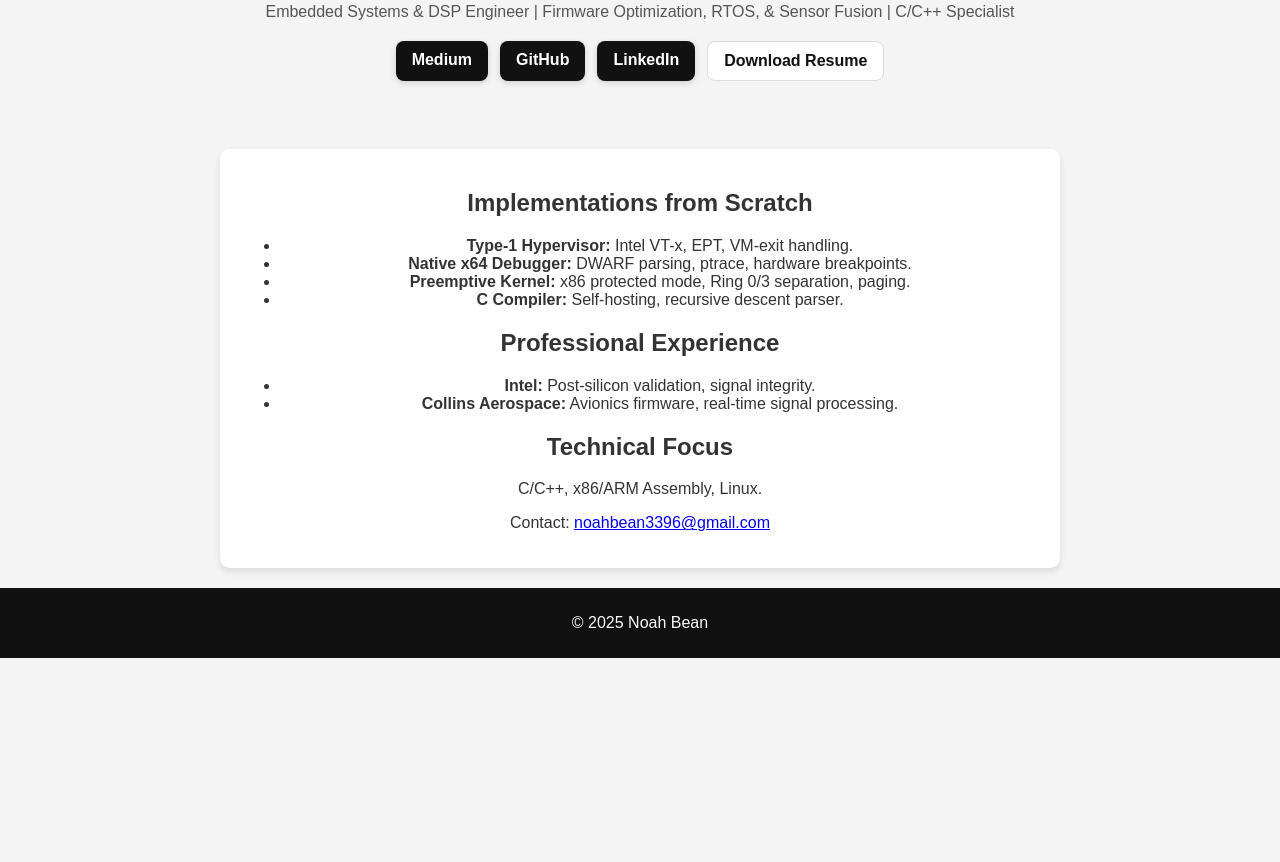
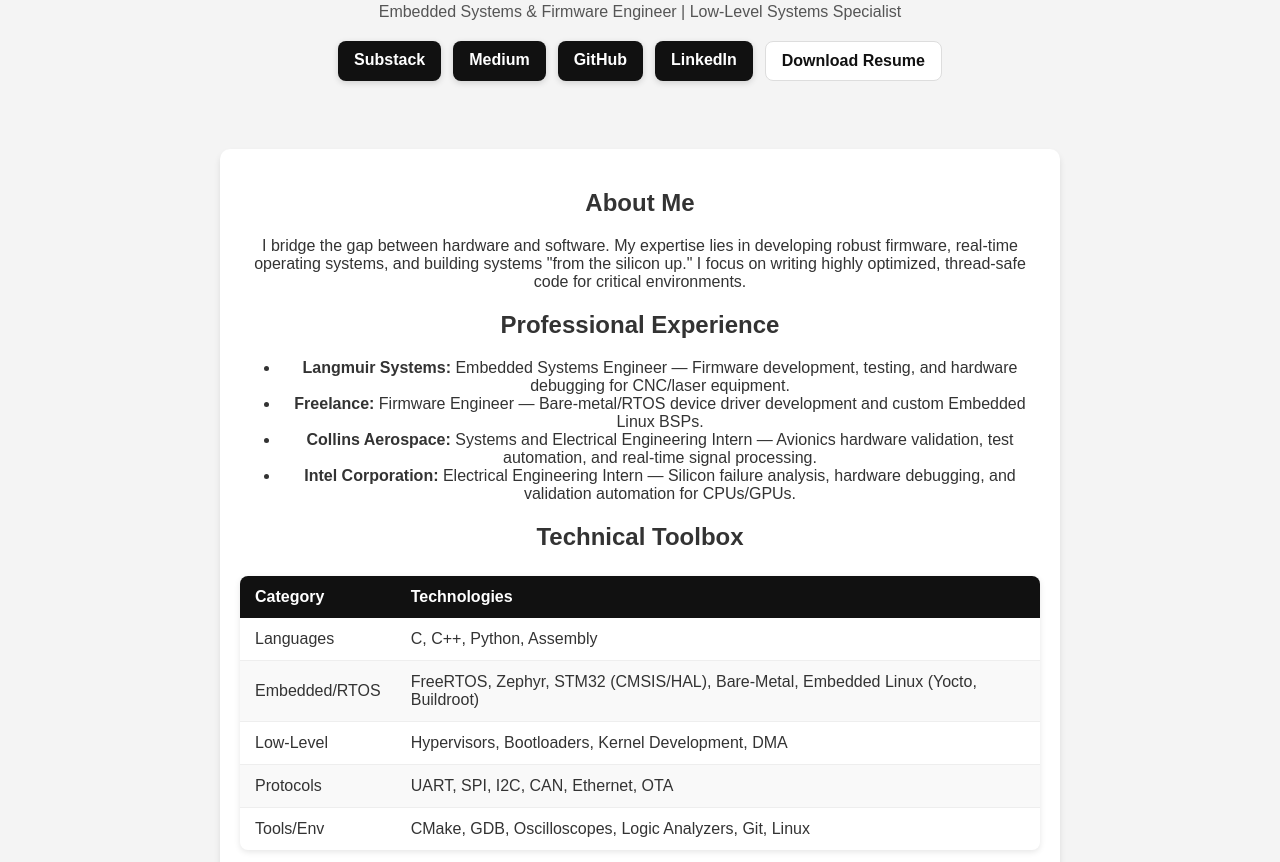
Before and after one commit to noahbean33/noahbean33.github.io, a plain HTML site: page index.html in a window 1280 px wide. Shown: the part 158-1020 px from the top of the page. Before the commit the page ends 816 px from the top, so only its background shows below. Drawn offline with Linux system fonts and the light colour scheme.

Commit message:
updated personal website with resume and skill list

```diff
--- a/index.html
+++ b/index.html
@@ -20,8 +20,9 @@
 <body>
     <header class="hero">
         <h1>Noah Bean</h1>
-        <p class="tagline">Embedded Systems & DSP Engineer | Firmware Optimization, RTOS, & Sensor Fusion | C/C++ Specialist</p>
+        <p class="tagline">Embedded Systems & Firmware Engineer | Low-Level Systems Specialist</p>
         <div class="actions" role="navigation" aria-label="Primary">
+            <a class="btn btn-primary" href="https://substack.com/@noahbean33" target="_blank" rel="noopener noreferrer" aria-label="Substack profile">Substack</a>
             <a class="btn btn-primary" href="https://medium.com/@noahbean3396" target="_blank" rel="noopener noreferrer" aria-label="Medium profile">Medium</a>
             <a class="btn btn-primary" href="https://github.com/noahbean33" target="_blank" rel="noopener noreferrer" aria-label="GitHub profile">GitHub</a>
             <a class="btn btn-primary" href="https://www.linkedin.com/in/noah-bean-343612160/" target="_blank" rel="noopener noreferrer" aria-label="LinkedIn profile">LinkedIn</a>
@@ -31,24 +32,48 @@
 
     <main>
         <section class="container" id="about">
-            <h2>Implementations from Scratch</h2>
-            <ul>
-                <li><strong>Type-1 Hypervisor:</strong> Intel VT-x, EPT, VM-exit handling.</li>
-                <li><strong>Native x64 Debugger:</strong> DWARF parsing, ptrace, hardware breakpoints.</li>
-                <li><strong>Preemptive Kernel:</strong> x86 protected mode, Ring 0/3 separation, paging.</li>
-                <li><strong>C Compiler:</strong> Self-hosting, recursive descent parser.</li>
-            </ul>
+            <h2>About Me</h2>
+            <p>I bridge the gap between hardware and software. My expertise lies in developing robust firmware, real-time operating systems, and building systems "from the silicon up." I focus on writing highly optimized, thread-safe code for critical environments.</p>
 
             <h2>Professional Experience</h2>
             <ul>
-                <li><strong>Intel:</strong> Post-silicon validation, signal integrity.</li>
-                <li><strong>Collins Aerospace:</strong> Avionics firmware, real-time signal processing.</li>
+                <li><strong>Langmuir Systems:</strong> Embedded Systems Engineer — Firmware development, testing, and hardware debugging for CNC/laser equipment.</li>
+                <li><strong>Freelance:</strong> Firmware Engineer — Bare-metal/RTOS device driver development and custom Embedded Linux BSPs.</li>
+                <li><strong>Collins Aerospace:</strong> Systems and Electrical Engineering Intern — Avionics hardware validation, test automation, and real-time signal processing.</li>
+                <li><strong>Intel Corporation:</strong> Electrical Engineering Intern — Silicon failure analysis, hardware debugging, and validation automation for CPUs/GPUs.</li>
             </ul>
 
-            <h2>Technical Focus</h2>
-            <p>
-                C/C++, x86/ARM Assembly, Linux.
-            </p>
+            <h2>Technical Toolbox</h2>
+            <table>
+                <thead>
+                    <tr>
+                        <th>Category</th>
+                        <th>Technologies</th>
+                    </tr>
+                </thead>
+                <tbody>
+                    <tr>
+                        <td>Languages</td>
+                        <td>C, C++, Python, Assembly</td>
+                    </tr>
+                    <tr>
+                        <td>Embedded/RTOS</td>
+                        <td>FreeRTOS, Zephyr, STM32 (CMSIS/HAL), Bare-Metal, Embedded Linux (Yocto, Buildroot)</td>
+                    </tr>
+                    <tr>
+                        <td>Low-Level</td>
+                        <td>Hypervisors, Bootloaders, Kernel Development, DMA</td>
+                    </tr>
+                    <tr>
+                        <td>Protocols</td>
+                        <td>UART, SPI, I2C, CAN, Ethernet, OTA</td>
+                    </tr>
+                    <tr>
+                        <td>Tools/Env</td>
+                        <td>CMake, GDB, Oscilloscopes, Logic Analyzers, Git, Linux</td>
+                    </tr>
+                </tbody>
+            </table>
 
             <p>
                 Contact: <a href="mailto:noahbean3396@gmail.com">noahbean3396@gmail.com</a>
--- a/style.css
+++ b/style.css
@@ -74,6 +74,42 @@
 }
 .btn-secondary:hover { background: #f5f5f5; }
 
+/* Table Styles */
+table {
+    width: 100%;
+    border-collapse: collapse;
+    margin: 25px 0;
+    text-align: left;
+    box-shadow: 0 2px 6px rgba(0,0,0,0.1);
+    border-radius: 8px;
+    overflow: hidden;
+}
+
+th, td {
+    padding: 12px 15px;
+}
+
+thead tr {
+    background-color: #111;
+    color: #fff;
+}
+
+th {
+    font-weight: 600;
+}
+
+tbody tr {
+    border-bottom: 1px solid #eee;
+}
+
+tbody tr:last-of-type {
+    border-bottom: none;
+}
+
+tbody tr:nth-of-type(even) {
+    background-color: #f9f9f9;
+}
+
 /* Responsive */
 @media (min-width: 768px) {
     .hero { padding: 96px 20px 48px; }
@@ -87,4 +123,10 @@
     .tagline { color: #c7c7c7; }
     .btn-secondary { background: #1d1d1d; color: #eee; border-color: #333; }
     footer { background: #0a0a0a; color: #dcdcdc; }
+
+    /* Dark mode table */
+    table { box-shadow: 0 4px 10px rgba(0,0,0,0.4); }
+    thead tr { background-color: #222; }
+    tbody tr { border-bottom-color: #222; }
+    tbody tr:nth-of-type(even) { background-color: #111; }
 }
```
Also changed, not shown: 1 other file.
